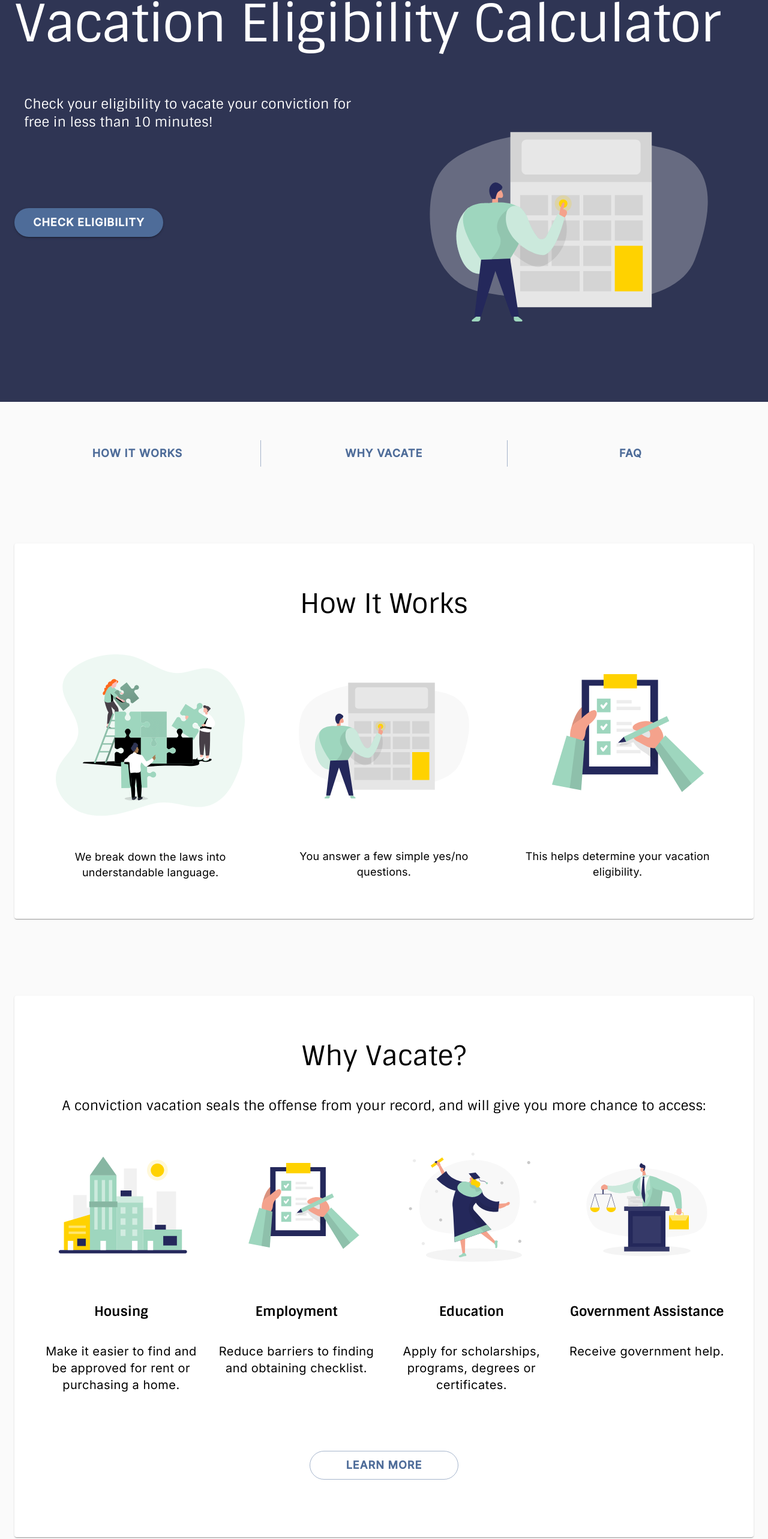
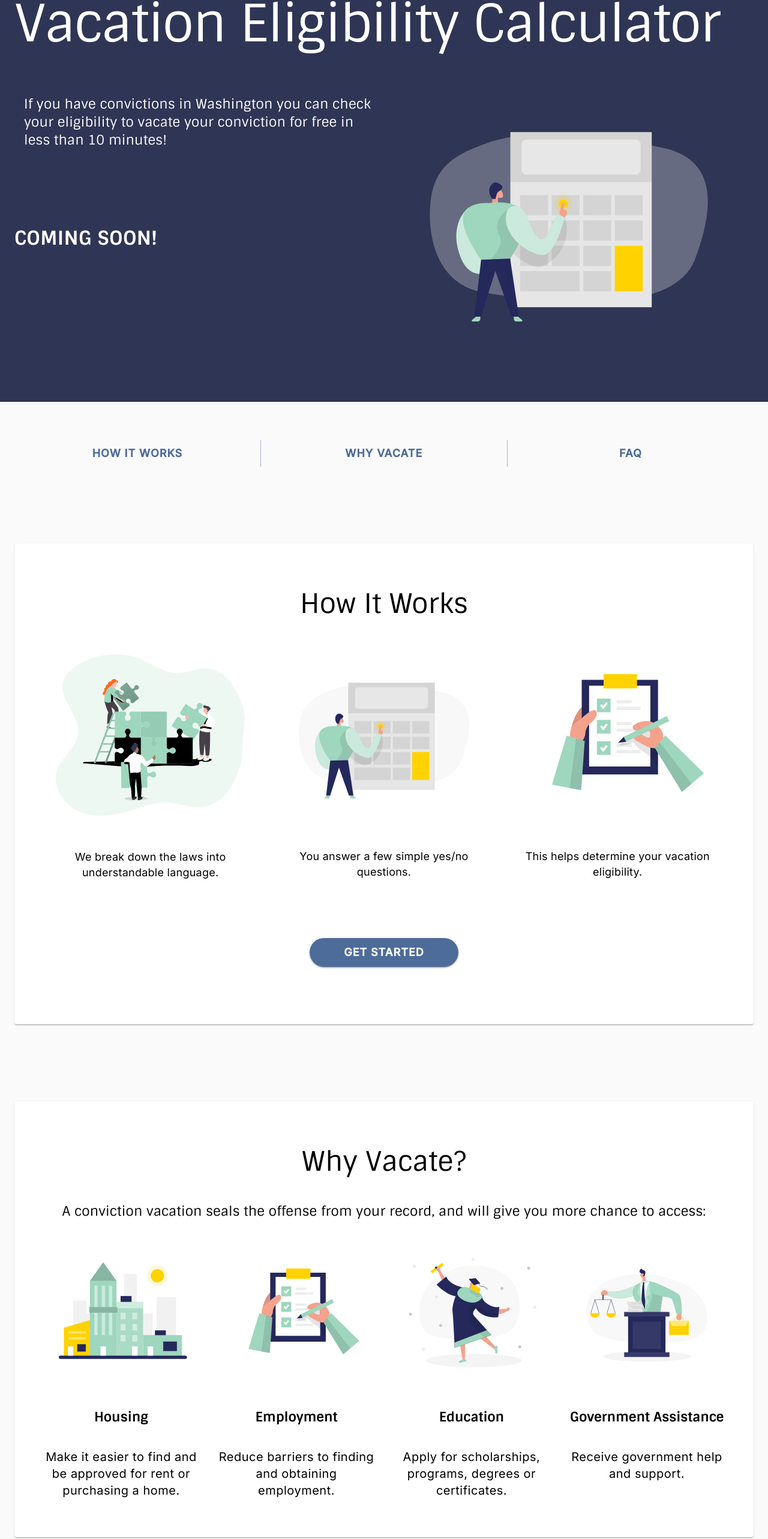
Before and after one commit to openseattle/clearviction-v1, a React (Create React App) app: page / in a window 1280 px wide. Shown: the part 168-2734 px from the top of the page at 60% size. Built offline with nearby package versions, Linux system fonts and the light colour scheme.

Commit message:
create eligibilityButton, update home for content

```diff
--- /dev/null
+++ b/src/Components/EligibilityCalculatorButton.jsx
@@ -0,0 +1,9 @@
+import { RedesignButtonPrimary } from "../ui-kit/RedesignButtonPrimary";
+
+export const EligibilityCalculatorButton = () => {
+  return (
+    <RedesignButtonPrimary href="/calculator/landing-0">
+      Check Eligibility
+    </RedesignButtonPrimary>
+  );
+};
--- a/src/Pages/HomePage.jsx
+++ b/src/Pages/HomePage.jsx
@@ -15,10 +15,10 @@ import {
   Typography,
 } from "@material-ui/core";
 import ContentSection from "../Components/ContentSection";
-import { RedesignButtonPrimary } from "../ui-kit/RedesignButtonPrimary";
-import { RedesignButtonSecondary } from "../ui-kit/RedesignButtonSecondary";
 import HomeFAQAccordion from "../Subpages/Home/HomeFAQAccordion";
 import { useHomeStyles } from "../Styles/useHomeStyles";
+import { EligibilityCalculatorButton } from "../Components/EligibilityCalculatorButton";
+import { RedesignButtonPrimary } from "../ui-kit/RedesignButtonPrimary";
 
 const HomePage = () => {
   useEffect(() => trackPageview("Home"), []);
@@ -38,13 +38,13 @@ const HomePage = () => {
                 className={classes.contentTextStyle}
                 variant="subtitle1"
               >
-                Check your eligibility to vacate your conviction for free in
-                less than 10 minutes!
+                If you have convictions in Washington you can check your
+                eligibility to vacate your conviction for free in less than 10
+                minutes!
               </Typography>
               <Box paddingTop={12}>
-                <RedesignButtonPrimary href="/calculator/landing-0">
-                  Check Eligibility
-                </RedesignButtonPrimary>
+                <Typography variant="h4">COMING SOON!</Typography>
+                {/* <EligibilityCalculatorButton /> */}
               </Box>
             </Grid>
             <Grid item xs={12} sm={6}>
@@ -95,7 +95,7 @@ const HomePage = () => {
             <img
               className={classes.iconStyle}
               src={calculator}
-              alt={"Mobile Phone Icon"}
+              alt={"Calculator Icon"}
             />
             <Typography
               className={classes.contentTextStyle}
@@ -120,6 +120,11 @@ const HomePage = () => {
             </Typography>
           </Grid>
         </Grid>
+        <Box className={classes.buttonBoxStyle}>
+          <RedesignButtonPrimary href={"/get-started"}>
+            Get Started
+          </RedesignButtonPrimary>
+        </Box>
       </ContentSection>
 
       <ContentSection
@@ -136,7 +141,7 @@ const HomePage = () => {
           give you more chance to access:
         </Typography>
         <Grid container>
-          <Grid item xs={12} sm={6} lg={3}>
+          <Grid item xs={12} sm={3} lg={3}>
             <img className={classes.iconStyle} src={city} alt={"city Icon"} />
             <Typography
               className={classes.headingStyle}
@@ -154,7 +159,7 @@ const HomePage = () => {
               home.
             </Typography>
           </Grid>
-          <Grid item xs={12} sm={6} lg={3}>
+          <Grid item xs={12} sm={3} lg={3}>
             <img
               className={classes.iconStyle}
               src={checklist}
@@ -172,10 +177,10 @@ const HomePage = () => {
               variant="body1"
               align="center"
             >
-              Reduce barriers to finding and obtaining checklist.
+              Reduce barriers to finding and obtaining employment.
             </Typography>
           </Grid>
-          <Grid item xs={12} sm={6} lg={3}>
+          <Grid item xs={12} sm={3} lg={3}>
             <img
               className={classes.iconStyle}
               src={education}
@@ -192,7 +197,7 @@ const HomePage = () => {
               Apply for scholarships, programs, degrees or certificates.
             </Typography>
           </Grid>
-          <Grid item xs={12} sm={6} lg={3}>
+          <Grid item xs={12} sm={3} lg={3}>
             <img
               className={classes.iconStyle}
               src={lawyer}
@@ -210,15 +215,10 @@ const HomePage = () => {
               variant="body1"
               align="center"
             >
-              Receive government help.
+              Receive government help and support.
             </Typography>
           </Grid>
         </Grid>
-        <Box className={classes.buttonBoxStyle}>
-          <RedesignButtonSecondary href="/why-vacate">
-            learn more
-          </RedesignButtonSecondary>
-        </Box>
       </ContentSection>
 
       <Container id="faq" maxWidth="lg" className={classes.regularContainer}>
```
